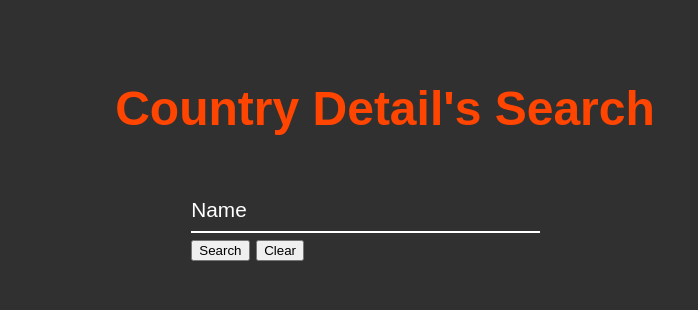
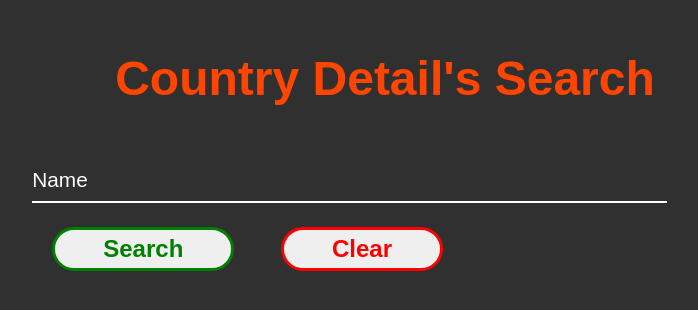
Before and after one commit to smsatheesh/Country-Search, a plain HTML site: page index.html in a window 1280 px wide. Shown: the part 152-462 px from the top of the page, without its empty margins (255-953 px from the left). Drawn offline with Linux system fonts and the light colour scheme.

Commit message:
Added styles to button for the projects ...

```diff
--- a/styles.css
+++ b/styles.css
@@ -98,3 +98,133 @@ body {
     margin-top: -70px;
     color: orangered;
 }
+
+#srchButton {
+    margin: 20px;
+    margin-top: 1em;
+    min-height: 10px;
+	display: inline-block;
+	position: relative;
+	z-index: 1;
+	overflow: if(false, unset, hidden);
+
+	text-decoration: none;
+
+	font-family: sans-serif;
+	font-weight: 800;
+	font-size: 1em;
+
+	padding: 5px 2em;
+
+	color: green;
+
+	border: 0.15em solid green;
+	border-radius: calc(0.75em + 0.5em + 0.15em);
+
+	transition: 2s;
+
+	&:before,
+	&:after {
+		content: '';
+		position: absolute;
+		top: -1.5em;
+
+		z-index: -1;
+
+		/* width: 200%; */
+		aspect-ratio: 1;
+
+		border: if(false, inherit, none);
+		border-radius: 40%;
+
+		background-color: rgba(green, 0.25);
+
+		transition: 2s;
+	}
+
+	/* &:before {
+		left: -80%;
+		transform: translate3d(0, 5em, 0) rotate(-340deg);
+	}
+
+	&:after {
+		right: -80%;
+		transform: translate3d(0, 5em, 0) rotate(390deg);
+	} */
+
+	&:hover,
+	&:focus {
+		color: white;
+
+		&:before,
+		&:after {
+			transform: none;
+			background-color: rgba(green, 0.75);
+		}
+	}
+}
+
+#clrButton {
+    margin: 20px;
+    margin-top: 1em;
+    min-height: 10px;
+	display: inline-block;
+	position: relative;
+	z-index: 1;
+	overflow: if(false, unset, hidden);
+
+	text-decoration: none;
+
+	font-family: sans-serif;
+	font-weight: 800;
+	font-size: 1em;
+
+	padding: 5px 2em;
+
+	color: red;
+
+	border: 0.15em solid red;
+	border-radius: calc(0.75em + 0.5em + 0.15em);
+
+	transition: 2s;
+
+	&:before,
+	&:after {
+		content: '';
+		position: absolute;
+		top: -1.5em;
+
+		z-index: -1;
+
+		/* width: 200%; */
+		aspect-ratio: 1;
+
+		border: if(false, inherit, none);
+		border-radius: 40%;
+
+		background-color: rgba(red, 0.25);
+
+		transition: 2s;
+	}
+
+	/* &:before {
+		left: -80%;
+		transform: translate3d(0, 5em, 0) rotate(-340deg);
+	}
+
+	&:after {
+		right: -80%;
+		transform: translate3d(0, 5em, 0) rotate(390deg);
+	} */
+
+	&:hover,
+	&:focus {
+		color: white;
+
+		&:before,
+		&:after {
+			transform: none;
+			background-color: rgba(red, 0.75);
+		}
+	}
+}
```
